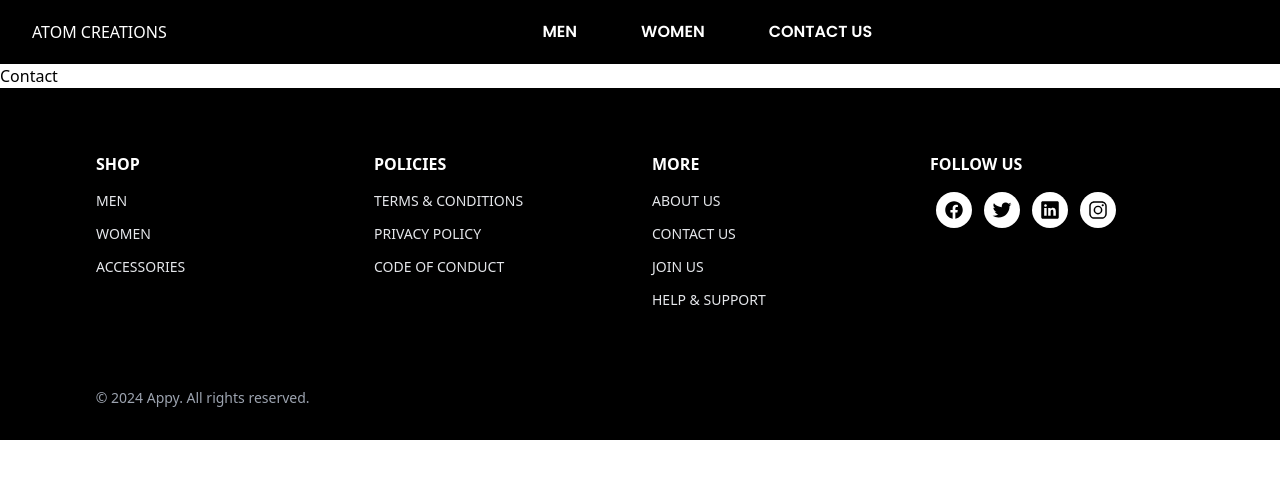
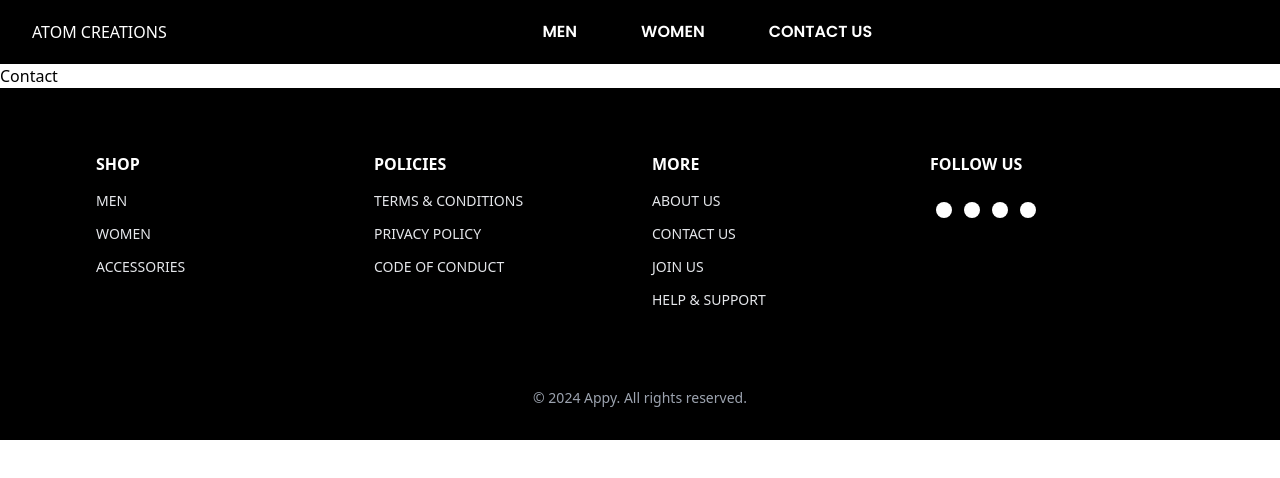
Before and after one commit to aditya123473892/atom, a React (Vite) app: page /contactus in a window 1280 px wide. Shown: the top 478 px of the page. Built offline with nearby package versions, Linux system fonts and the light colour scheme.

Commit message:
footer fixed

```diff
--- a/src/components/Footer/Footer.jsx
+++ b/src/components/Footer/Footer.jsx
@@ -4,17 +4,12 @@ import ItemsContainer from "./ItemsContainer";
 
 const Footer = () => {
   return (
-    <>
-      <footer className="bg-black text-white">
-        <ItemsContainer />
-        <div
-          className="grid grid-cols-1 sm:grid-cols-2 lg:grid-cols-3 gap-8
-      text-center pt-2 text-gray-400 text-sm pb-8"
-        >
-          <span>© 2024 Appy. All rights reserved.</span>
-        </div>
-      </footer>
-    </>
+    <footer className="bg-black text-white">
+      <ItemsContainer />
+      <div className="flex justify-center pt-2 text-gray-400 text-sm pb-8">
+        <span>© 2024 Appy. All rights reserved.</span>
+      </div>
+    </footer>
   );
 };
 
```
